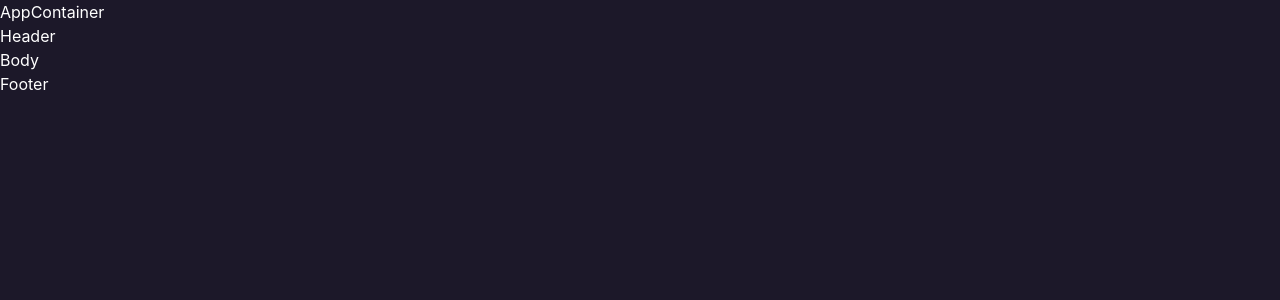
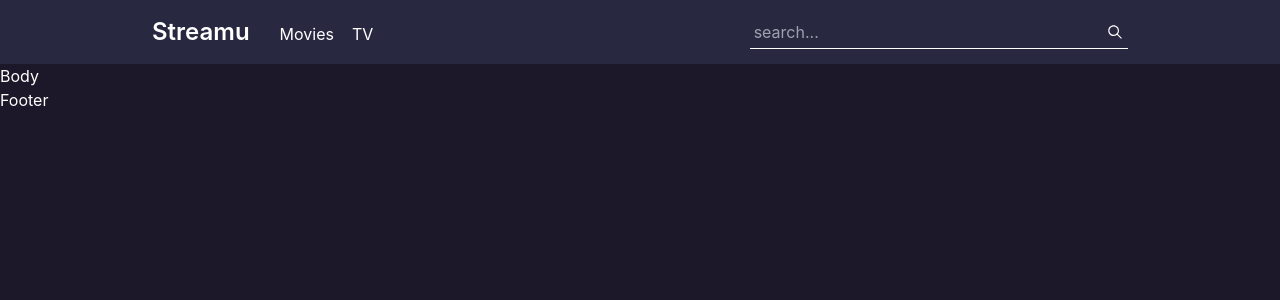
Before and after one commit to prasetyoow/Steamov, a React (Create React App) app: page / in a window 1280 px wide. Shown: the top 300 px of the page. Built offline with nearby package versions, Linux system fonts and the light colour scheme.

Commit message:
added search feature and header UI

```diff
--- a/src/components/AppContainer.tsx
+++ b/src/components/AppContainer.tsx
@@ -1,18 +1,18 @@
 import React from 'react'
+import { BrowserRouter } from 'react-router-dom'
 import Header from '../layouts/Header'
 import Body from '../layouts/Body'
 import Footer from '../layouts/Footer'
 
 export default function AppContainer() {
   return (
-    <>
-    <div>AppContainer</div>
+    <BrowserRouter>
       {/* Header */}
       <Header />
       {/* Body */}
       <Body />
       {/* Footer */}
       <Footer />
-    </>
+    </BrowserRouter>
   )
 }
--- /dev/null
+++ b/src/components/Container.tsx
@@ -0,0 +1,15 @@
+import { CustomComponentProps } from '../interfaces'
+import { mergeClassName } from '../utils'
+
+export default function Container(props: CustomComponentProps) {
+  return (
+    <div
+      className={mergeClassName(
+        'px-6 py-3 max-w-screen-lg mx-auto',
+        props.className
+      )}
+    >
+      {props.children}
+    </div>
+  )
+}
--- /dev/null
+++ b/src/components/Image.tsx
@@ -0,0 +1,16 @@
+import { CustomComponentProps } from '../interfaces'
+import { mergeClassName } from '../utils'
+
+interface Props extends CustomComponentProps {
+  src: string
+}
+
+export default function Image(props: Props) {
+  return (
+    <div
+      className={mergeClassName('bg-primary h-full w-full', props.className)}
+    >
+      <img src={props.src} className="w-full h-full" alt=""></img>
+    </div>
+  )
+}
--- /dev/null
+++ b/src/interfaces.tsx
@@ -0,0 +1,20 @@
+import { ReactNode } from 'react'
+
+export interface CustomComponentProps {
+  children?: ReactNode
+  className?: string
+}
+
+export interface Season {
+  id: number
+}
+
+export interface Film {
+  id: number
+  title: string
+  description: string
+  posterPath: string
+  coverPath: string
+  genreIds: number[]
+  seasons: Season[]
+}
--- a/src/layouts/Header.tsx
+++ b/src/layouts/Header.tsx
@@ -1,7 +1,122 @@
-import React from 'react'
+import { useEffect, useRef, useState } from 'react'
+import { IoIosSearch } from 'react-icons/io'
+import {
+  Link,
+  useLocation,
+  useSearchParams,
+  useNavigate,
+} from 'react-router-dom'
+
+import { mergeClassName } from '../utils'
+import Container from '../components/Container'
+import SearchResult from '../components/Search-result'
+
+const MENU_CLASS = `
+  p-1.5
+  hover:bg-primary
+  rounded-md
+`
+const MENU_CLASS_ACTIVE = `
+  bg-primary
+`
 
 export default function Header() {
+  const location = useLocation()
+  const [params, _] = useSearchParams()
+  const navigate = useNavigate()
+
+  const [pathname, setPathname] = useState('')
+  const pathnameRef = useRef('')
+  const defaultKeyword = useRef('')
+
+  const [keyword, setKeyword] = useState('')
+  const [isSearchFocus, setIsSearchFocus] = useState(false)
+
+  const goToSearchPage = () => {
+    if (keyword) {
+      navigate(`/search?q=${keyword}`)
+      setIsSearchFocus(false)
+    }
+  }
+
+  const initKeyword = () => {
+    if (pathnameRef.current === '/search') {
+      setKeyword(params.get('q') || '')
+    } else {
+      setKeyword('')
+    }
+  }
+
+  const onWindowClick = () => {
+    setIsSearchFocus(false)
+    initKeyword()
+  }
+
+  const getMenuClass = (path: string) => {
+    if (path === pathname) {
+      return mergeClassName(MENU_CLASS, MENU_CLASS_ACTIVE)
+    }
+    return mergeClassName(MENU_CLASS)
+  }
+
+  useEffect(() => {
+    setPathname(location.pathname)
+    pathnameRef.current = location.pathname
+    defaultKeyword.current = params.get('q') || ''
+  }, [location.pathname])
+
+  useEffect(() => {
+    window.addEventListener('click', onWindowClick)
+    return () => {
+      window.removeEventListener('click', onWindowClick)
+    }
+  }, [])
+
   return (
-    <div>Header</div>
+    <div className="bg-header">
+      <Container className="flex items-center justify-between">
+        {/* brand & menu */}
+        <div className="flex items-center gap-6">
+          {/* brand */}
+          <h1 className="text-2xl font-semibold">
+            <Link to={'/'}>Streamu</Link>
+          </h1>
+          {/* menu */}
+          <div className="pt-1 flex item-center gap-1.5">
+            <Link className={getMenuClass('/movies')} to={'/movies'}>
+              Movies
+            </Link>
+            <Link className={getMenuClass('/tv')} to={'/tv'}>
+              TV
+            </Link>
+          </div>
+        </div>
+
+        {/* search */}
+        <div className="border-b-[1.5px] border-white flex items-center p-1 flex-[0.5] focus-within:border-primary relative">
+          <input
+            onClick={(e) => {
+              e.stopPropagation()
+              setIsSearchFocus(true)
+            }}
+            onKeyDown={(e) => (e.key === 'Enter' ? goToSearchPage() : '')}
+            onInput={(e) => setKeyword(e.currentTarget.value)}
+            type="text"
+            className="bg-transparent outline-0 flex-1"
+            placeholder="search..."
+          />
+          <IoIosSearch size={18} />
+          {/* result search */}
+          {isSearchFocus ? (
+            <SearchResult
+              keyword={keyword}
+              goToSearchPage={goToSearchPage}
+            ></SearchResult>
+          ) : (
+            ''
+          )}
+        </div>
+      </Container>
+    </div>
   )
 }
--- /dev/null
+++ b/src/utils.tsx
@@ -0,0 +1,3 @@
+export const mergeClassName = (val1: string, val2?: string) => {
+  return val1 + ' ' + (val2 || '')
+}
```
Also changed, not shown: src/components/Search-result.tsx (added, +83 -0 lines). Lines whose indentation alone changed are shown as unchanged.
